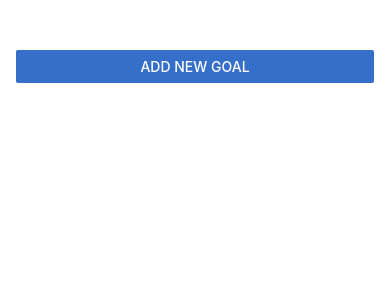
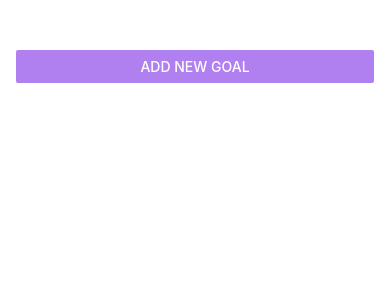
Before and after one commit to raj-wankhade/rn-course, a React Native app: screen / in a window 390 px wide. Shown: the top 300 px of the page. Built offline with nearby package versions, Linux system fonts and the light colour scheme.

Commit message:
main- finish rn first app

```diff
--- a/App.js
+++ b/App.js
@@ -13,7 +13,6 @@ export default function App() {
   }
 
   function endAddGoalModal() {
-    console.log("inside end all goal modal");
     setShowModal(false);
   }
 
@@ -37,7 +36,7 @@ export default function App() {
       <View style={styles.appContainer}>
         <Button
           title="Add New Goal"
-          color="#366fc9"
+          color="#b180f0"
           onPress={startAddGoalModal}
         />
         <GoalInput
```
